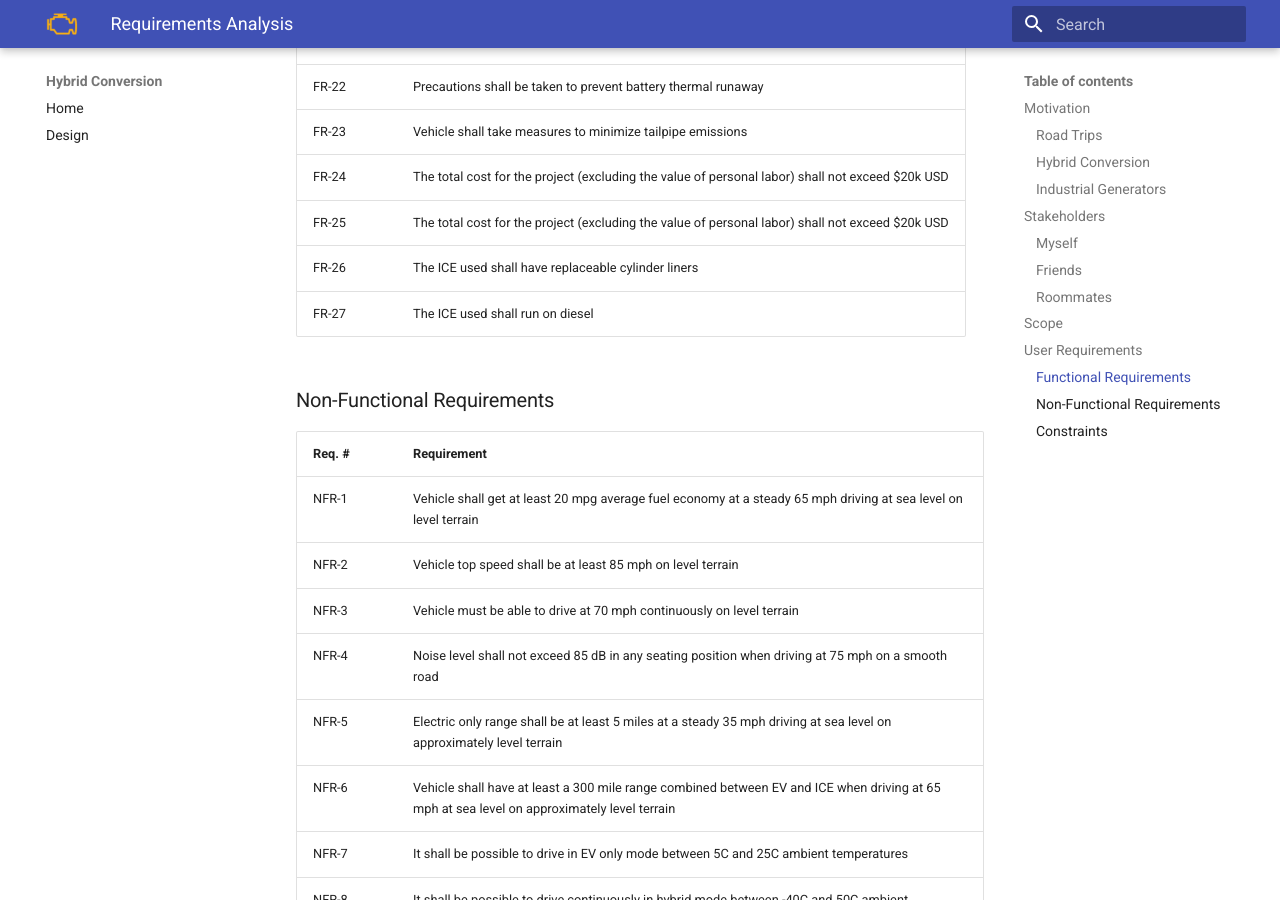
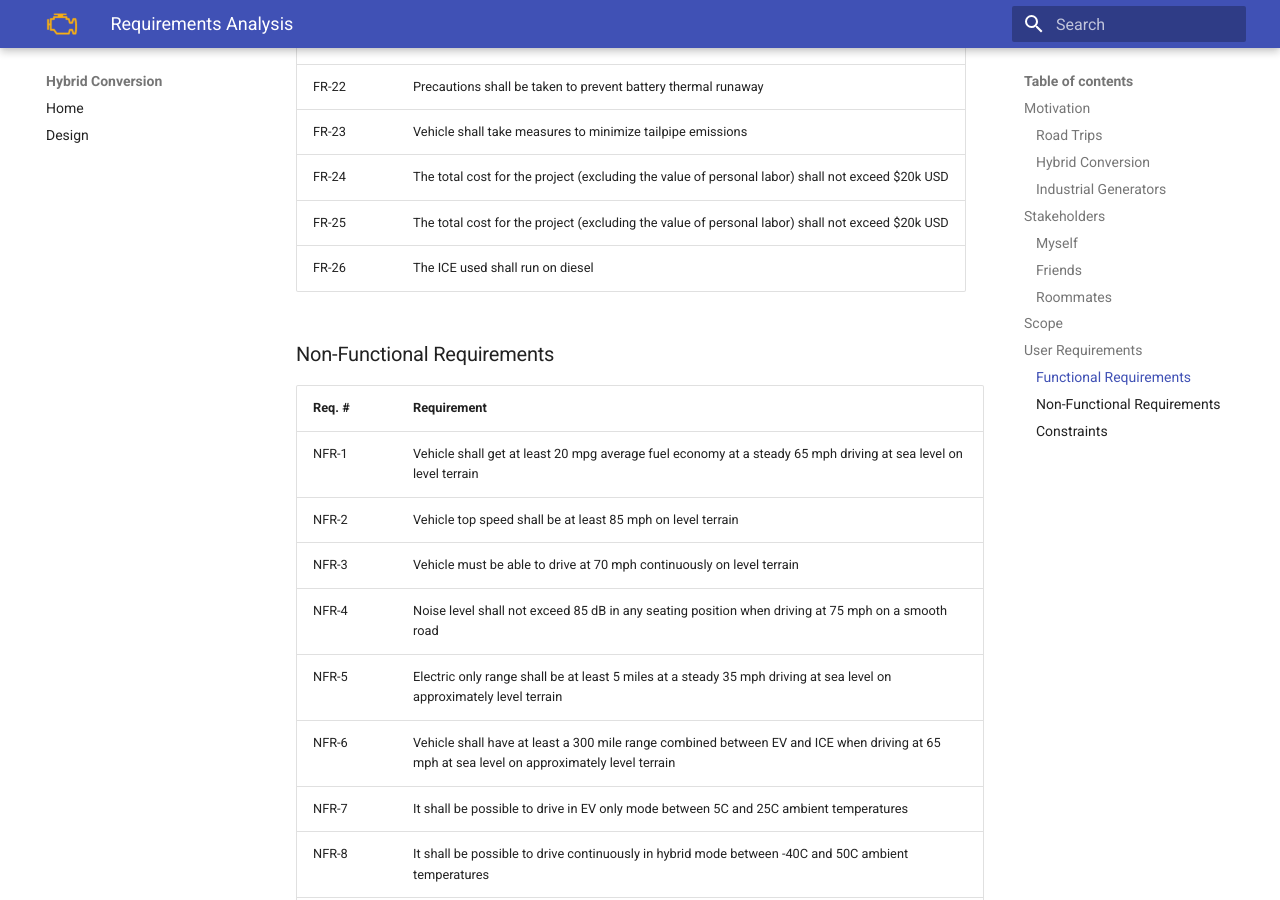
Before and after one commit to bjbeazley/hybrid-conversion-docs, an MkDocs documentation site: the page built from docs/system_design/requirements_analysis.md, in a window 1280 px wide and 900 px high, scrolled down 2783 px. Built offline with MkDocs 1.6.1 and Material for MkDocs 9.7.7, drawn with Linux system fonts in a browser that asks for light colours.

Commit message:
Remove functional requirement that the ICE must have replacable cylinder liners

```diff
--- a/docs/system_design/requirements_analysis.md
+++ b/docs/system_design/requirements_analysis.md
@@ -60,8 +60,7 @@ The following requirements indicate the characteristics that the vehicle shall h
 | FR-23 | Vehicle shall take measures to minimize tailpipe emissions |
 | FR-24 | The total cost for the project (excluding the value of personal labor) shall not exceed $20k USD |
 | FR-25 | The total cost for the project (excluding the value of personal labor) shall not exceed $20k USD |
-| FR-26 | The ICE used shall have replaceable cylinder liners |
-| FR-27 | The ICE used shall run on diesel |
+| FR-26 | The ICE used shall run on diesel |
 
 ### Non-Functional Requirements
 
```
Also changed, not shown: docs/system_design/powertrain_module_design.md (+1 -1 lines).
